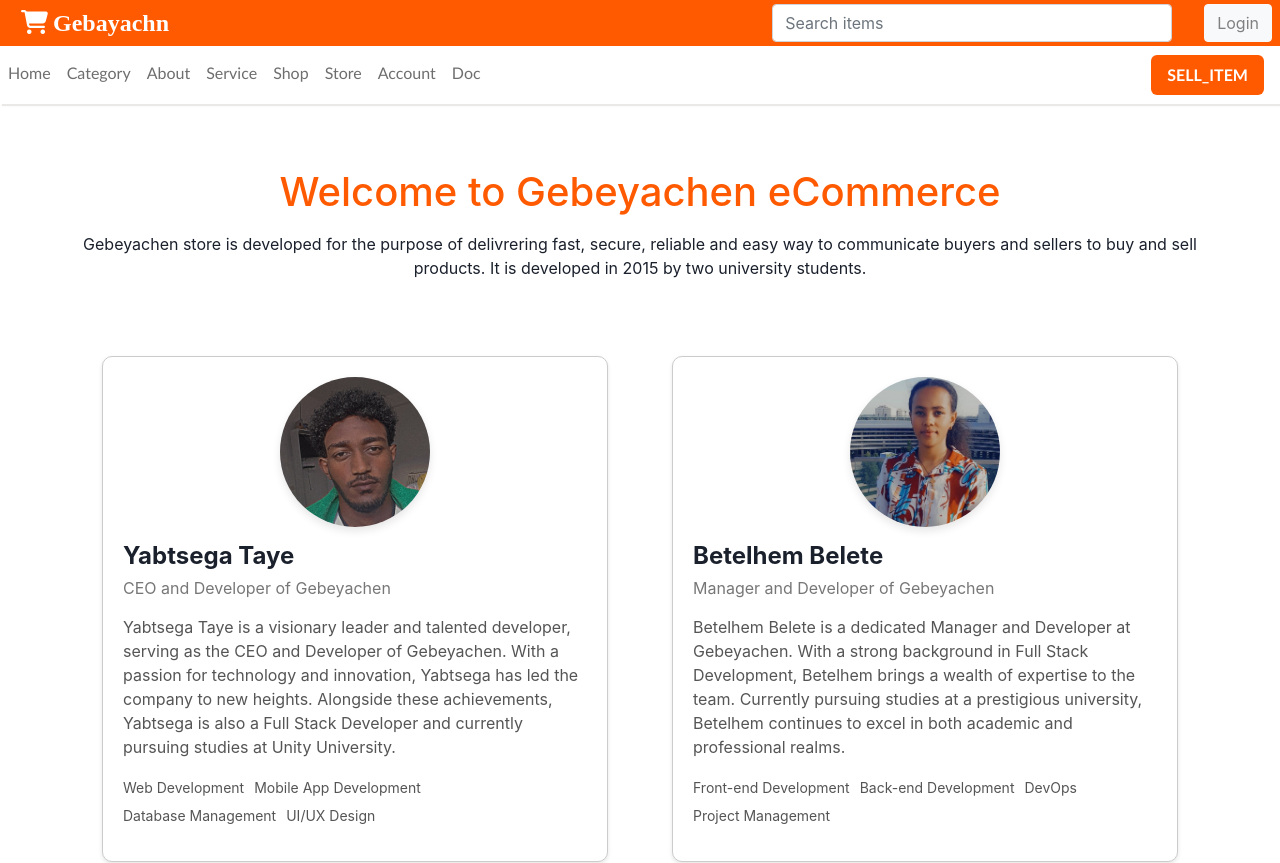
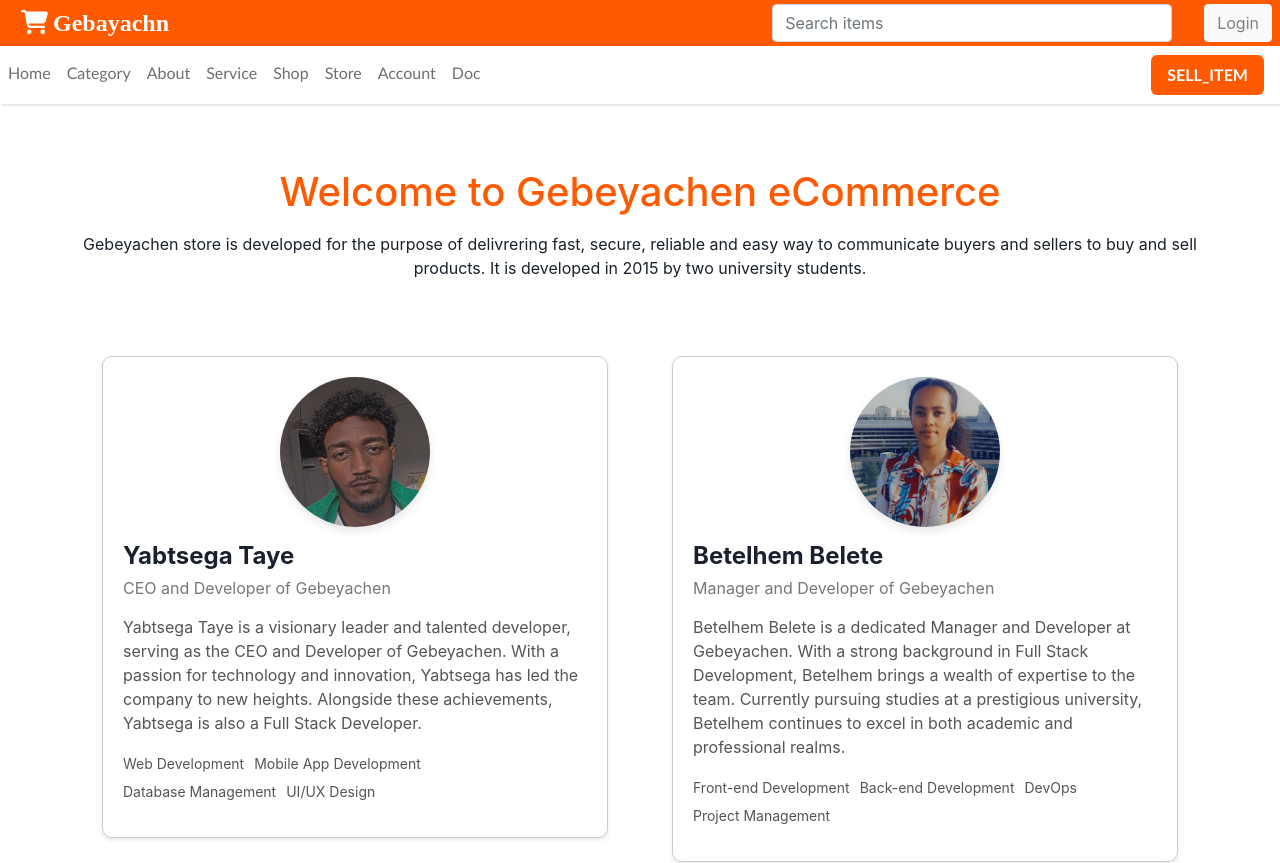
Before and after one commit to Betelhem-Belete/Gebeyachen-client, a React (Create React App) app: page /about in a window 1280 px wide. Shown: the top 863 px of the page. Built offline with nearby package versions, Linux system fonts and the light colour scheme; a web font is replaced by a local one.

Commit message:
Update About.js

```diff
--- a/src/pages/About.js
+++ b/src/pages/About.js
@@ -34,8 +34,7 @@ function About() {
                   serving as the CEO and Developer of Gebeyachen. With a passion
                   for technology and innovation, Yabtsega has led the company to
                   new heights. Alongside these achievements, Yabtsega is also a
-                  Full Stack Developer and currently pursuing studies at Unity
-                  University.
+                  Full Stack Developer.
                 </p>
                 <ul class="skills-list">
                   <li>Web Development</li>
```
